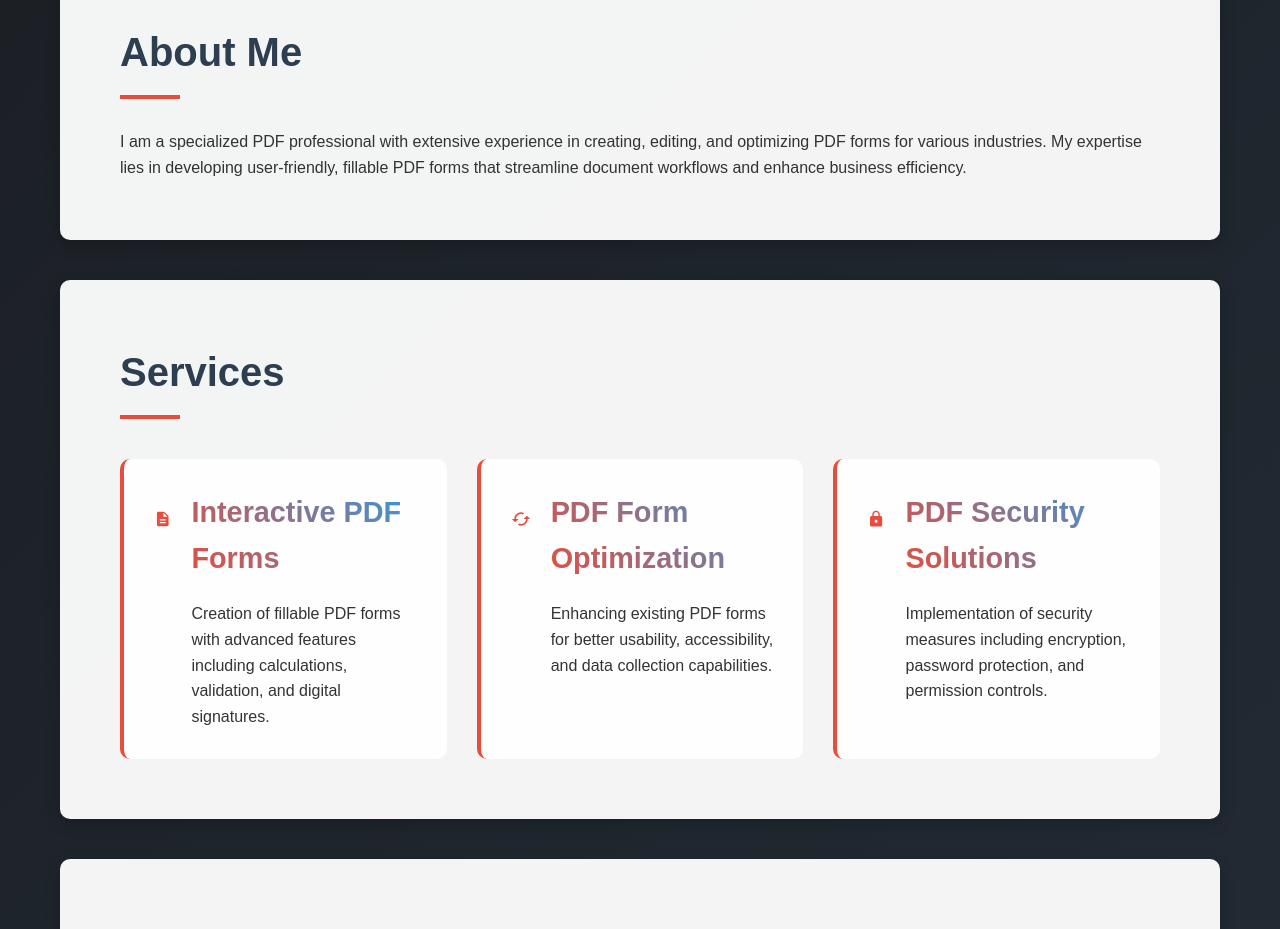
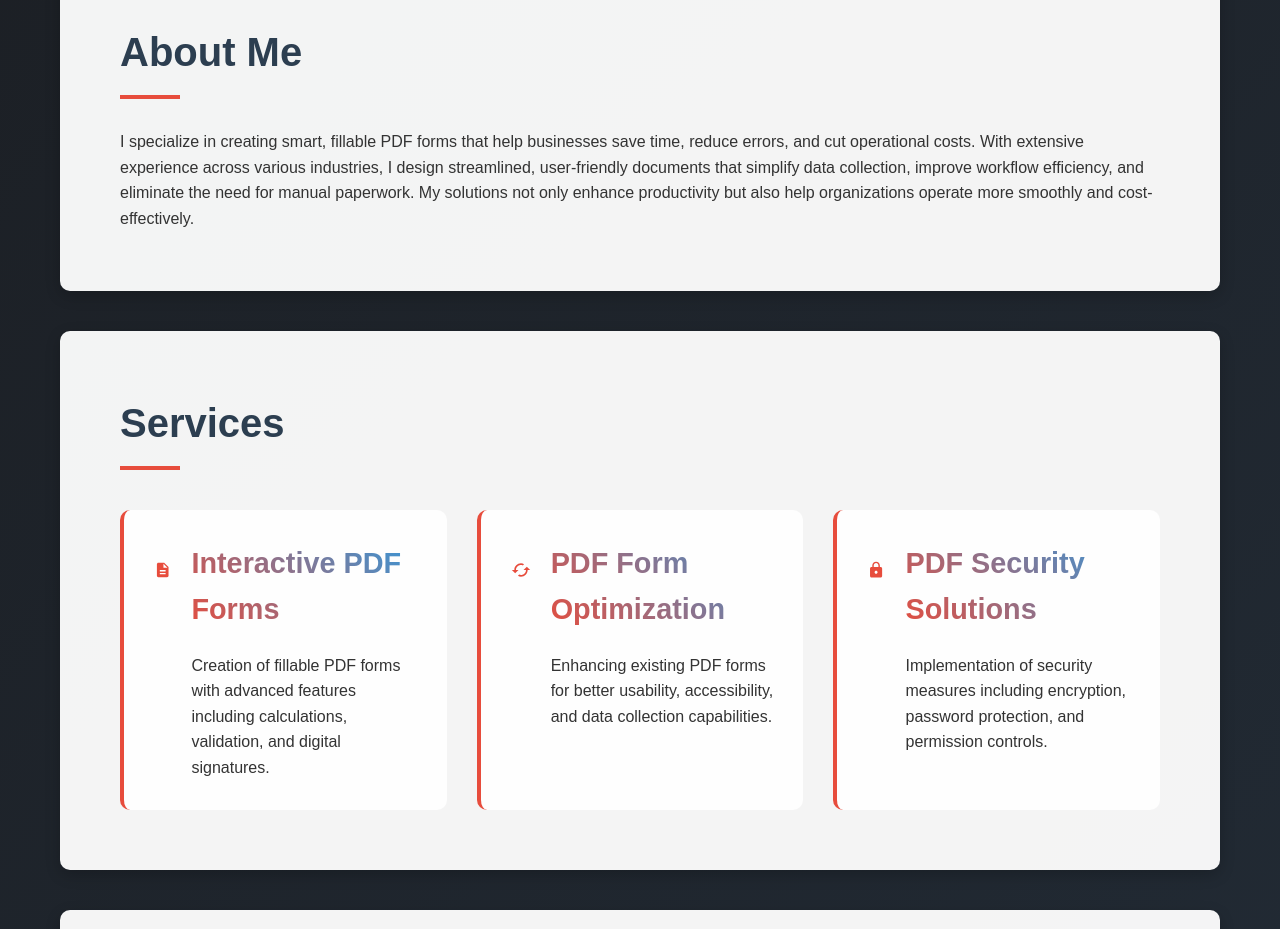
Before and after one commit to Imranalit/Portfolio, a plain HTML site: page Index.HTML in a window 1280 px wide. Shown: the part 920-1849 px from the top of the page. Drawn offline with Linux system fonts and the light colour scheme.

Commit message:
Index.HTML

```diff
--- a/Index.HTML
+++ b/Index.HTML
@@ -383,7 +383,7 @@
     <div class="container">
         <section class="section" id="about">
             <h2>About Me</h2>
-            <p>I am a specialized PDF professional with extensive experience in creating, editing, and optimizing PDF forms for various industries. My expertise lies in developing user-friendly, fillable PDF forms that streamline document workflows and enhance business efficiency.</p>
+            <p>I specialize in creating smart, fillable PDF forms that help businesses save time, reduce errors, and cut operational costs. With extensive experience across various industries, I design streamlined, user-friendly documents that simplify data collection, improve workflow efficiency, and eliminate the need for manual paperwork. My solutions not only enhance productivity but also help organizations operate more smoothly and cost-effectively.</p>
         </section>
 
         <section class="section" id="services">
```
